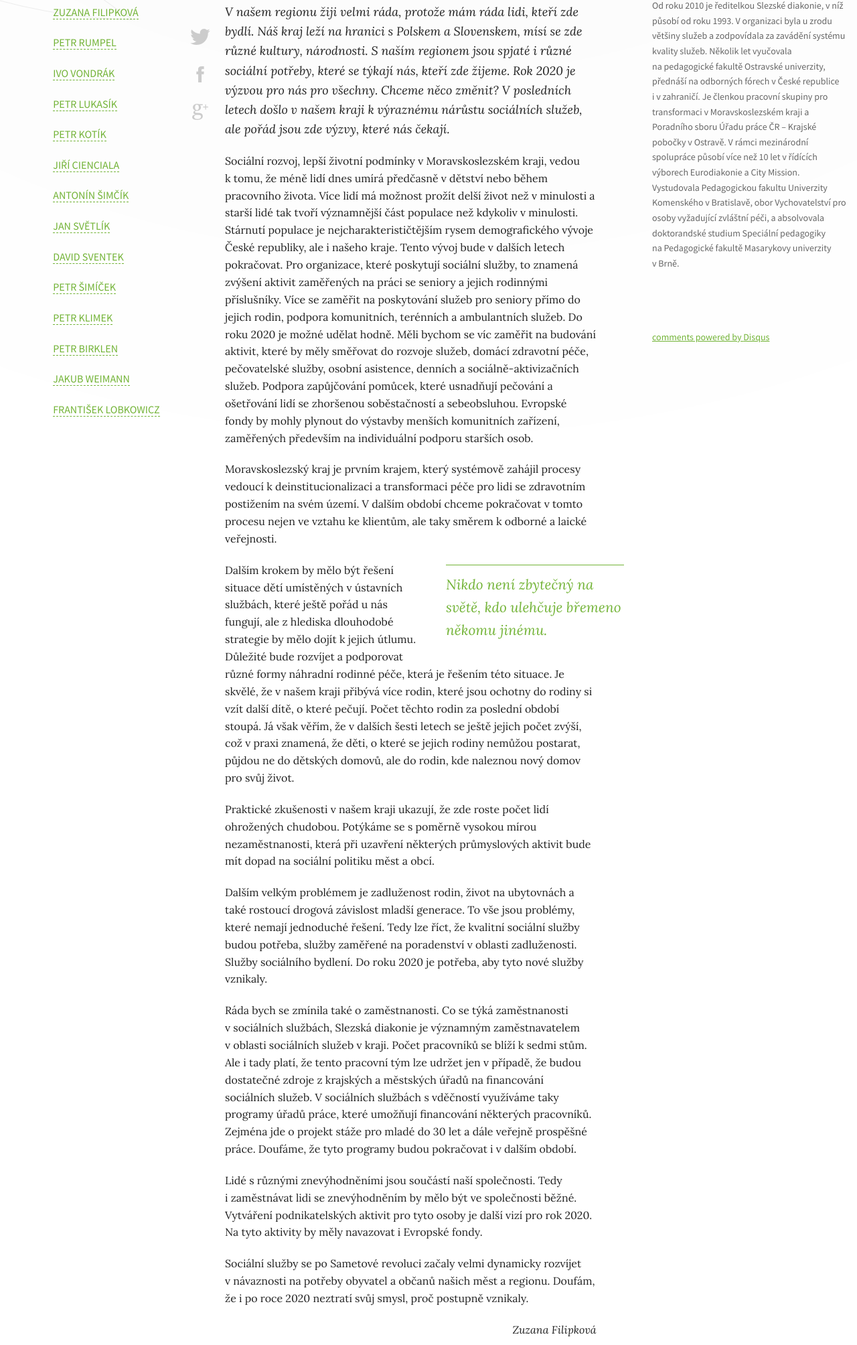
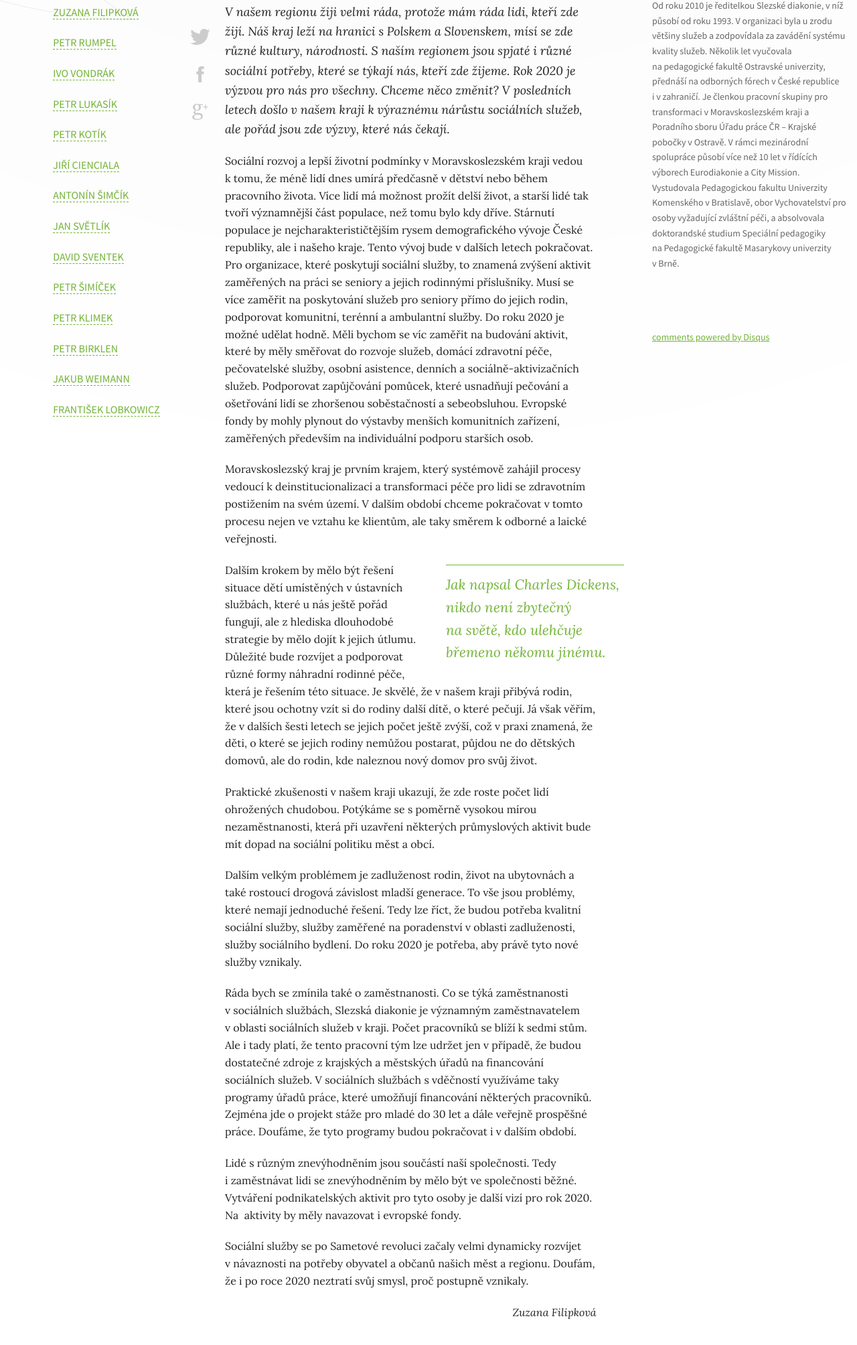
Before and after one commit to corneliuscz/20predstav, a website: page app/predstavy/filipkova/index.html in a window 1280 px wide. Shown: the part 742-2750 px from the top of the page at 67% size. Drawn offline with nearby package versions, Linux system fonts and the light colour scheme; files that its build step writes are made by us from their sources; a script that the page names is missing.

Commit message:
Oprava článku Filipkové

```diff
--- a/app/predstavy/filipkova/index.html
+++ b/app/predstavy/filipkova/index.html
@@ -121,17 +121,17 @@
   </div>
 </div>
 
-<p><em>V&nbsp;našem regionu žiji velmi ráda, protože mám ráda lidi, kteří zde bydlí. Náš kraj leží na&nbsp;hranici s&nbsp;Polskem a Slovenskem, mísí se zde různé kultury, národnosti. S&nbsp;naším regionem jsou spjaté i&nbsp;různé sociální potřeby, které se týkají nás, kteří zde žijeme. Rok 2020 je výzvou pro nás pro všechny. Chceme něco změnit? V&nbsp;posledních letech došlo v&nbsp;našem kraji k&nbsp;výraznému nárůstu sociálních služeb, ale pořád jsou zde výzvy, které nás čekají.</em></p>
-<p>Sociální rozvoj, lepší životní podmínky v&nbsp;Moravskoslezském kraji, vedou k&nbsp;tomu, že méně lidí dnes umírá předčasně v&nbsp;dětství nebo během pracovního života. Více lidí má možnost prožít delší život než v&nbsp;minulosti a starší lidé tak tvoří významnější část populace než kdykoliv v&nbsp;minulosti. Stárnutí populace je nejcharakterističtějším rysem demografického vývoje České republiky, ale i&nbsp;našeho kraje. Tento vývoj bude v&nbsp;dalších letech pokračovat. Pro organizace, které poskytují sociální služby, to znamená zvýšení aktivit zaměřených na&nbsp;práci se seniory a jejich rodinnými příslušníky. Více se zaměřit na&nbsp;poskytování služeb pro seniory přímo do jejich rodin, podpora komunitních, terénních a ambulantních služeb. Do roku 2020 je možné udělat hodně. Měli bychom se víc zaměřit na&nbsp;budování aktivit, které by měly směřovat do rozvoje služeb, domácí zdravotní péče, pečovatelské služby, osobní asistence, denních a sociálně-aktivizačních služeb. Podpora zapůjčování pomůcek, které usnadňují pečování a ošetřování lidí se zhoršenou soběstačností a sebeobsluhou. Evropské fondy by mohly plynout do výstavby menších komunitních zařízení, zaměřených především na&nbsp;individuální podporu starších osob.</p>
+<p><em>V&nbsp;našem regionu žiji velmi ráda, protože mám ráda lidi, kteří zde žijí. Náš kraj leží na&nbsp;hranici s&nbsp;Polskem a&nbsp;Slovenskem, mísí se zde různé kultury, národnosti. S&nbsp;naším regionem jsou spjaté i&nbsp;různé sociální potřeby, které se týkají nás, kteří zde žijeme. Rok 2020 je výzvou pro nás pro všechny. Chceme něco změnit? V&nbsp;posledních letech došlo v&nbsp;našem kraji k&nbsp;výraznému nárůstu sociálních služeb, ale pořád jsou zde výzvy, které nás čekají.</em></p>
+<p>Sociální rozvoj a lepší životní podmínky v&nbsp;Moravskoslezském kraji vedou k&nbsp;tomu, že méně lidí dnes umírá předčasně v&nbsp;dětství nebo během pracovního života. Více lidí má možnost prožít delší život, a starší lidé tak tvoří významnější část populace, než tomu bylo kdy dříve. Stárnutí populace je nejcharakterističtějším rysem demografického vývoje České republiky, ale i&nbsp;našeho kraje. Tento vývoj bude v&nbsp;dalších letech pokračovat. Pro organizace, které poskytují sociální služby, to znamená zvýšení aktivit zaměřených na&nbsp;práci se seniory a jejich rodinnými příslušníky. Musí se více zaměřit na&nbsp;poskytování služeb pro seniory přímo do jejich rodin, podporovat komunitní, terénní a ambulantní služby. Do roku 2020 je možné udělat hodně. Měli bychom se víc zaměřit na&nbsp;budování aktivit, které by měly směřovat do rozvoje služeb, domácí zdravotní péče, pečovatelské služby, osobní asistence, denních a sociálně-aktivizačních služeb. Podporovat zapůjčování pomůcek, které usnadňují pečování a ošetřování lidí se zhoršenou soběstačností a sebeobsluhou. Evropské fondy by mohly plynout do&nbsp;výstavby menších komunitních zařízení, zaměřených především na&nbsp;individuální podporu starších osob.</p>
 <p>Moravskoslezský kraj je prvním krajem, který systémově zahájil procesy vedoucí k&nbsp;deinstitucionalizaci a transformaci péče pro lidi se zdravotním postižením na&nbsp;svém území. V&nbsp;dalším období chceme pokračovat v&nbsp;tomto procesu nejen ve vztahu ke klientům, ale taky směrem k&nbsp;odborné a laické veřejnosti.</p>
 <blockquote>
-<p>Nikdo není zbytečný na světě, kdo ulehčuje břemeno někomu jinému.</p>
+<p>Jak napsal Charles Dickens, nikdo není zbytečný na&nbsp;světě, kdo ulehčuje břemeno někomu jinému.</p>
 </blockquote>
-<p>Dalším krokem by mělo být řešení situace dětí umístěných v&nbsp;ústavních službách, které ještě pořád u&nbsp;nás fungují, ale z&nbsp;hlediska dlouhodobé strategie by mělo dojít k&nbsp;jejich útlumu. Důležité bude rozvíjet a podporovat různé formy náhradní rodinné péče, která je řešením této situace. Je skvělé, že v&nbsp;našem kraji přibývá více rodin, které jsou ochotny do rodiny si vzít další dítě, o&nbsp;které pečují. Počet těchto rodin za poslední období stoupá. Já však věřím, že v&nbsp;dalších šesti letech se ještě jejich počet zvýší, což v&nbsp;praxi znamená, že děti, o&nbsp;které se jejich rodiny nemůžou postarat, půjdou ne do dětských domovů, ale do rodin, kde naleznou nový domov pro svůj život.</p>
+<p>Dalším krokem by mělo být řešení situace dětí umístěných v&nbsp;ústavních službách, které u&nbsp;nás ještě pořád fungují, ale z&nbsp;hlediska dlouhodobé strategie by mělo dojít k jejich útlumu. Důležité bude rozvíjet a podporovat různé formy náhradní rodinné péče, která je řešením této situace. Je skvělé, že v&nbsp;našem kraji přibývá rodin, které jsou ochotny vzít si do rodiny další dítě, o&nbsp;které pečují. Já však věřím, že v&nbsp;dalších šesti letech se jejich počet ještě zvýší, což v&nbsp;praxi znamená, že děti, o&nbsp;které se jejich rodiny nemůžou postarat, půjdou ne do dětských domovů, ale do rodin, kde naleznou nový domov pro svůj život.</p>
 <p>Praktické zkušenosti v&nbsp;našem kraji ukazují, že zde roste počet lidí ohrožených chudobou. Potýkáme se s&nbsp;poměrně vysokou mírou nezaměstnanosti, která při uzavření některých průmyslových aktivit bude mít dopad na&nbsp;sociální politiku měst a obcí.</p>
-<p>Dalším velkým problémem je zadluženost rodin, život na&nbsp;ubytovnách a také rostoucí drogová závislost mladší generace. To vše jsou problémy, které nemají jednoduché řešení. Tedy lze říct, že kvalitní sociální služby budou potřeba, služby zaměřené na&nbsp;poradenství v&nbsp;oblasti zadluženosti. Služby sociálního bydlení. Do roku 2020 je potřeba, aby tyto nové služby vznikaly.</p>
+<p>Dalším velkým problémem je zadluženost rodin, život na&nbsp;ubytovnách a také rostoucí drogová závislost mladší generace. To vše jsou problémy, které nemají jednoduché řešení. Tedy lze říct, že budou potřeba kvalitní sociální služby, služby zaměřené na&nbsp;poradenství v&nbsp;oblasti zadluženosti, služby sociálního bydlení. Do roku 2020 je potřeba, aby právě tyto nové služby vznikaly.</p>
 <p>Ráda bych se zmínila také o&nbsp;zaměstnanosti. Co se týká zaměstnanosti v&nbsp;sociálních službách, Slezská diakonie je významným zaměstnavatelem v&nbsp;oblasti sociálních služeb v&nbsp;kraji. Počet pracovníků se blíží k&nbsp;sedmi stům. Ale i&nbsp;tady platí, že tento pracovní tým lze udržet jen v&nbsp;případě, že budou dostatečné zdroje z&nbsp;krajských a městských úřadů na&nbsp;financování sociálních služeb. V&nbsp;sociálních službách s&nbsp;vděčností využíváme taky programy úřadů práce, které umožňují financování některých pracovníků. Zejména jde o&nbsp;projekt stáže pro mladé do 30&nbsp;let a dále veřejně prospěšné práce. Doufáme, že tyto programy budou pokračovat i&nbsp;v&nbsp;dalším období.</p>
-<p>Lidé s&nbsp;různými znevýhodněními jsou součástí naší společnosti. Tedy i&nbsp;zaměstnávat lidi se znevýhodněním by mělo být ve společnosti běžné. Vytváření podnikatelských aktivit pro tyto osoby je další vizí pro rok 2020. Na&nbsp;tyto aktivity by měly navazovat i&nbsp;Evropské fondy.</p>
+<p>Lidé s&nbsp;různým znevýhodněním jsou součástí naší společnosti. Tedy i&nbsp;zaměstnávat lidi se znevýhodněním by mělo být ve společnosti běžné. Vytváření podnikatelských aktivit pro tyto osoby je další vizí pro rok 2020. Na&nbsp; aktivity by měly navazovat i&nbsp;evropské fondy.</p>
 <p>Sociální služby se po Sametové revoluci začaly velmi dynamicky rozvíjet v&nbsp;návaznosti na&nbsp;potřeby obyvatel a občanů našich měst a regionu. Doufám, že i&nbsp;po roce 2020 neztratí svůj smysl, proč postupně vznikaly.</p>
 <p>Zuzana Filipková</p>
 
```
Also changed, not shown: src/partials/predstavy/filipkova-clanek.dot.md (+6 -6 lines).
